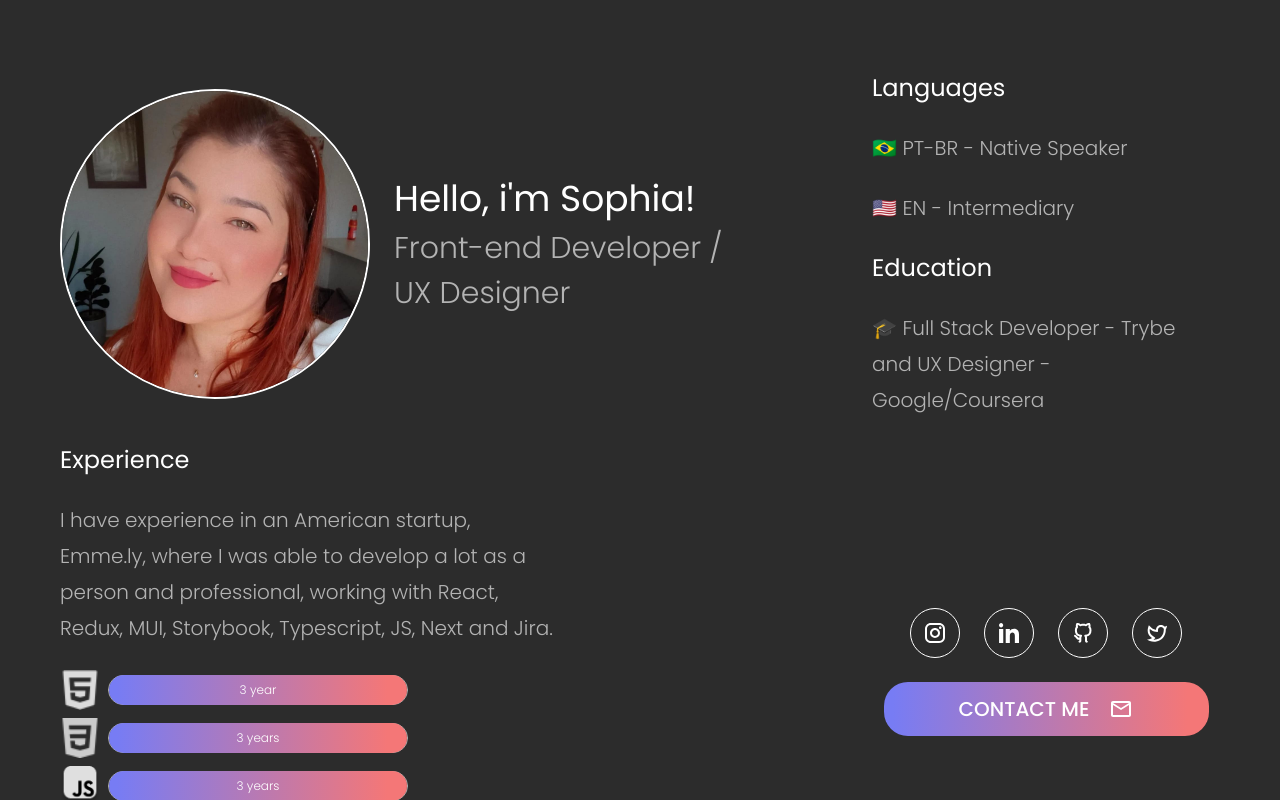
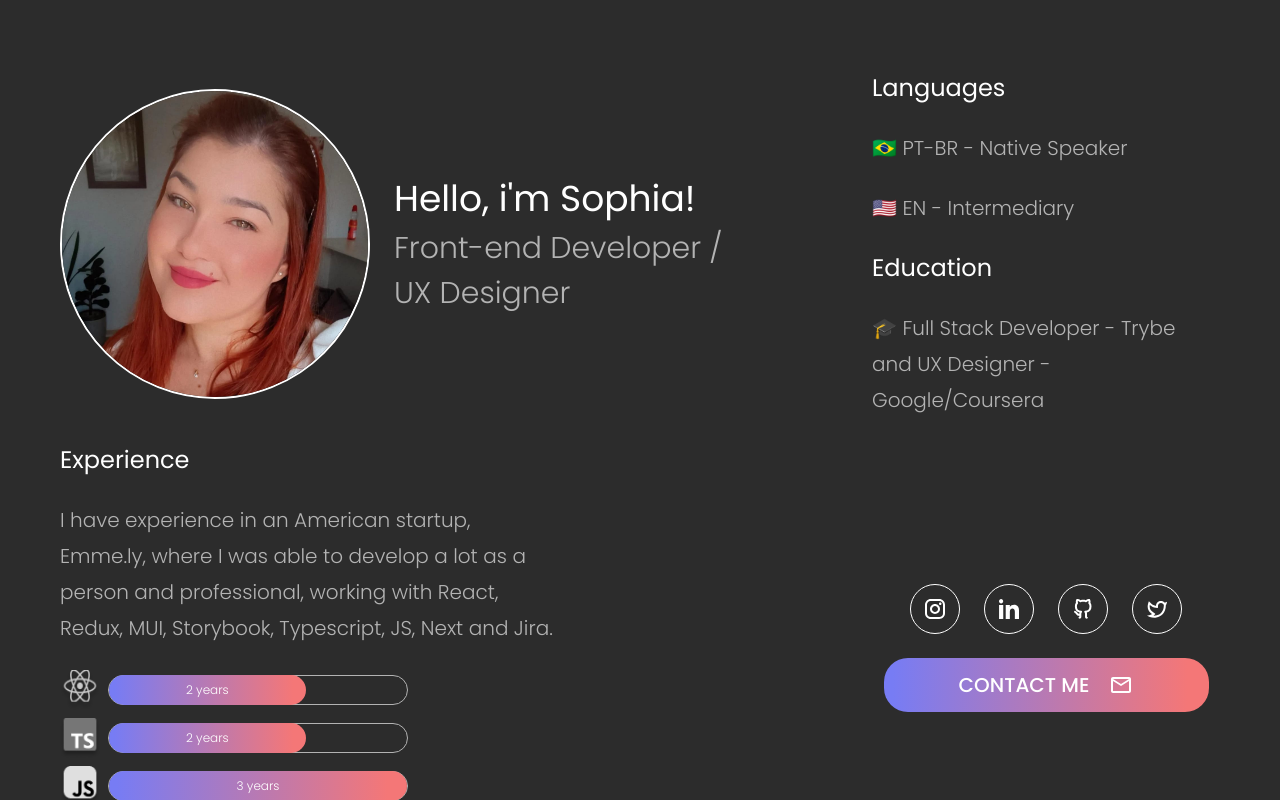
Before and after one commit to sophiacontesini/my-portfolio, a Next.js app: page / in a window 1280 px wide. Built offline with nearby package versions, Linux system fonts and the light colour scheme.

Commit message:
fix: ajust experience component

```diff
--- a/src/app/components/experience/Experience.tsx
+++ b/src/app/components/experience/Experience.tsx
@@ -12,11 +12,11 @@ export function Experience() {
         MUI, Storybook, Typescript, JS, Next and Jira.
       </p>
       <div className='experience-time'>
+        <Skill image='/react.png' measure={2} years='2 years' />
+        <Skill image='/ts.png' measure={2} years='2 years' />
+        <Skill image='/js.png' measure={3} years='3 years' />
         <Skill image='/html-5.png' measure={3} years='3 year' />
-        <Skill image='/css-3.png' measure={3} years='3 years' />
-        <Skill image='/js.png' measure={3} years='3 years' />
-        <Skill image='/react.png' measure={2} years='2 years' />
-        <Skill image='/ts.png' measure={1} years='1 year' />
+        {/* <Skill image='/css-3.png' measure={3} years='3 years' /> */}
       </div>
     </div>
   );
--- a/src/app/components/social-btns/SocialBtns.scss
+++ b/src/app/components/social-btns/SocialBtns.scss
@@ -4,14 +4,14 @@
   gap: 24px;
 
   a {
+    display: flex;
+    align-items: center;
+    justify-content: center;
+    width: 50px;
     height: 50px;
-    width: 50px;
     border: 1px solid white;
     border-radius: 100%;
     cursor: pointer;
-
-    display: flex;
-    align-items: center;
-    justify-content: center;
+    transition: color 0.2s ease-in-out;
   }
 }
```
